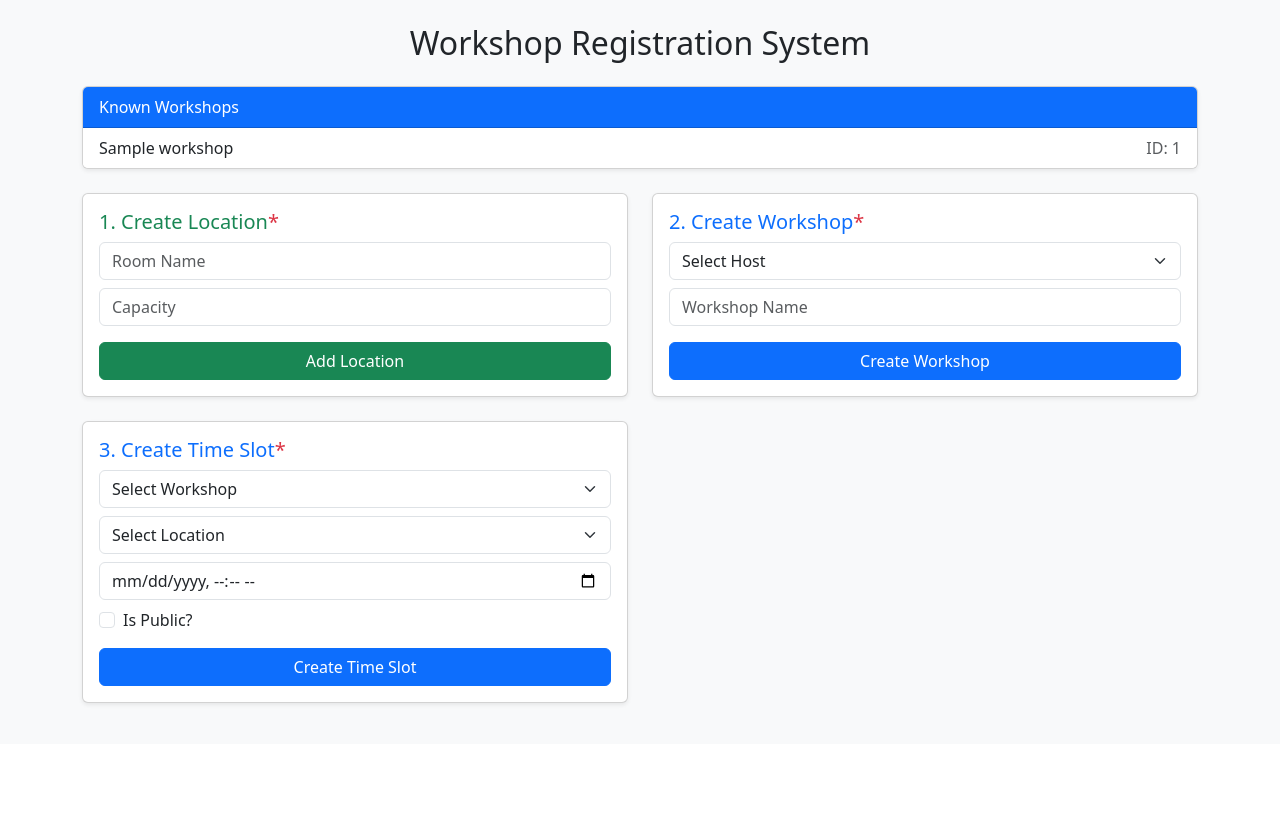
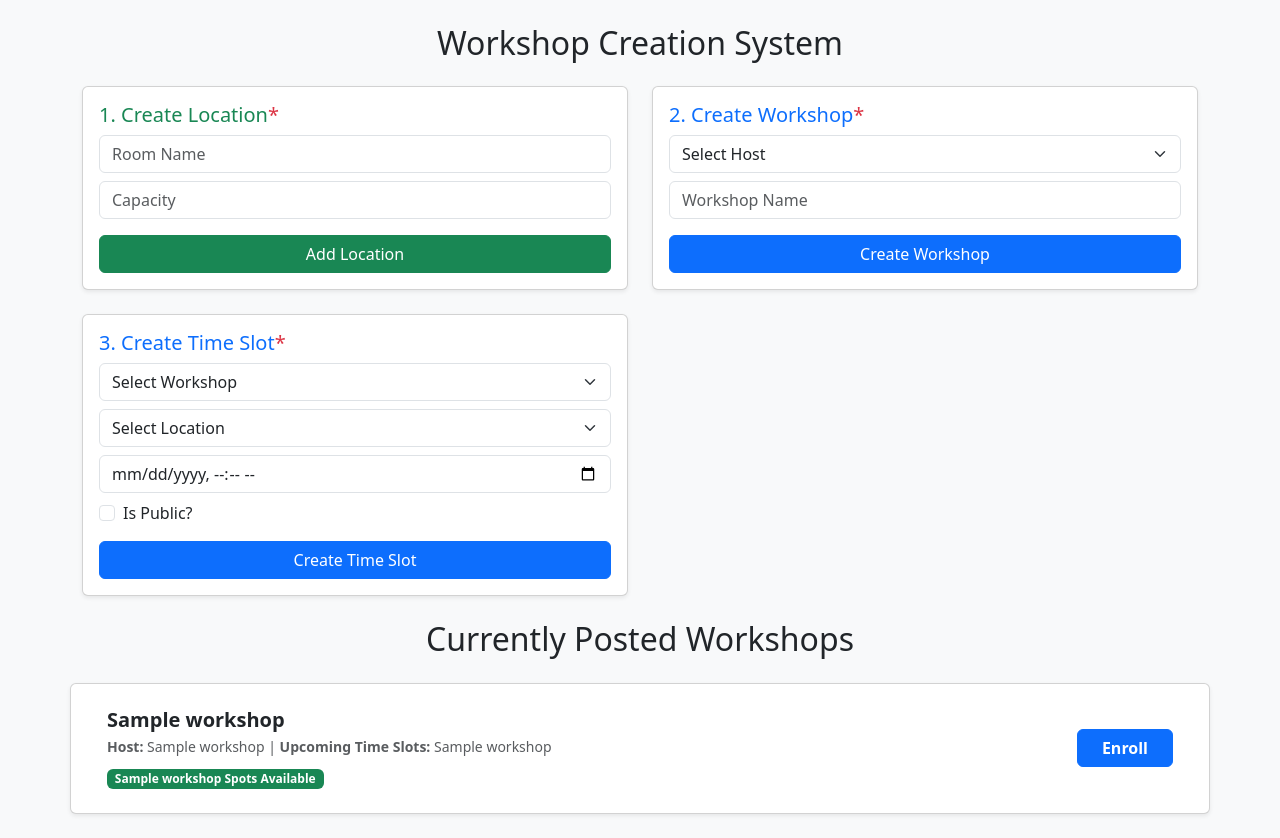
Before and after one commit to krispepper/530_2026_09_workshop, a Flask app: template templates/workshop.html in a window 1280 px wide. Shown: the part 56-894 px from the top of the page. Before the commit the page ends 762 px from the top, so only its background shows below. Run offline with Flask 3, Linux system fonts and the light colour scheme; the template is opened without the code that fills it: most values are stand-ins (such as "Sample title", 1, 10 or a date in 2020); parts of the project's set-up code (start-up, migrations or seed data) failed here and were passed over.

Commit message:
testing new workshop browsing ui

```diff
--- a/controller/blueprints/workshop_bp.py
+++ b/controller/blueprints/workshop_bp.py
@@ -1,5 +1,6 @@
 from flask import Blueprint, render_template, request, redirect, url_for, session, flash
 from model import workshop
+from model import enroll
 from jinja2.exceptions import TemplateNotFound
 
 workshop_bp = Blueprint('workshop', __name__, template_folder='templates')
@@ -8,7 +9,7 @@ workshop_bp = Blueprint('workshop', __name__, template_folder='templates')
 @workshop_bp.route("/workshop")
 def showWorkshop():
     try:
-        workshops = workshop.get_all_workshops()
+        workshops = enroll.get_workshop_details_joined()
         hosts = workshop.get_all_hosts()
         locations = workshop.get_all_locations()
         return render_template("workshop.html", workshops=workshops, hosts=hosts, locations=locations)
--- a/templates/workshop.html
+++ b/templates/workshop.html
@@ -11,17 +11,7 @@
     {% include 'navbar.html' %}
 
     <div class="container">
-        <h2 class="mb-4 text-center">Workshop Registration System</h2>
-
-        <!-- Data Display Card showing known workshops -->
-        <div class="card mb-4 shadow-sm">
-            <div class="card-header bg-primary text-white">Known Workshops</div>
-            <ul class="list-group list-group-flush">
-                {% for workshop in workshops %}
-                    <li class="list-group-item">{{ workshop[1] }} <span class="text-muted float-end">ID: {{ workshop[0] }}</span></li>
-                {% endfor %}
-            </ul>
-        </div>
+        <h2 class="mb-4 text-center">Workshop Creation System</h2>
 
         <div class="row">
 
@@ -89,6 +79,42 @@
                     </div>
                 </div>
             </div>
+
+
+
+        <!-- Data Display Card showing known workshops -->
+        <h2 class="mb-4 text-center">Currently Posted Workshops</h2>
+        <div class="card mb-4 shadow-sm">
+
+            <ul class="list-group list-group-flush">
+                {% for workshop in workshops %}
+
+                      <!-- Loop through each workshop and display it as a list item -->
+                        <li class="list-group-item d-flex justify-content-between align-items-center p-4">
+
+                            <!-- Left side: Workshop details -->
+                            <div>
+                                <h5 class="fw-bold mb-1">{{ workshop[1] }}</h5> <!-- Workshop Name -->
+                                <div class="text-muted small mb-2">
+                                    <strong>Host:</strong> {{ workshop[2] }} |
+                                    <strong>Upcoming Time Slots:</strong> {{ workshop[3] }}
+                                </div>
+                                <span class="badge bg-success">
+                                    {{ workshop[5] }} Spots Available
+                                </span>
+                            </div>
+
+                            <!-- Right side: Enroll button form -->
+                            <!-- The ID is kept in a hidden input type, so the user never sees it -->
+                            <form action="/createEnrollment" method="POST" class="m-0">
+                                <input type="hidden" name="timeslot_id" value="{{ workshop[0] }}">
+                                <a href="/workshop/{{ workshop[0] }}/timeslots" class="btn btn-primary px-4 fw-bold">Enroll</a>
+                            </form>
+                        </li>
+
+                {% endfor %}
+            </ul>
+        </div>
         </div>
     </div>
 </body>
```
Also changed, not shown: model/enroll.py (+12 -0 lines).
